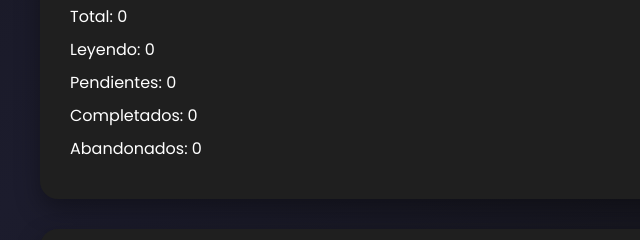
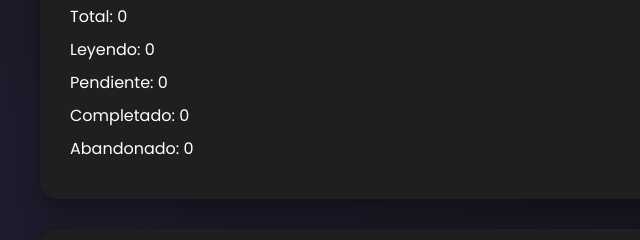
Before and after one commit to Cathwe/MangaVault, a plain HTML site: page index.html in a window 1280 px wide. Shown: the part 1213-1453 px from the top of the page, 0-640 px from the left. Drawn offline with Linux system fonts and the light colour scheme.

Commit message:
feat: errores de gramatica solucionados

```diff
--- a/index.html
+++ b/index.html
@@ -83,9 +83,9 @@
             <h2>Mi Biblioteca</h2>
             <p>Total: <span id="totalMangas">0</span></p>
             <p>Leyendo: <span id="leyendo">0</span></p>
-            <p>Pendientes: <span id="pendientes">0</span></p>
-            <p>Completados: <span id="completados">0</span></p>
-            <p>Abandonados: <span id="abandonados">0</span></p>
+            <p>Pendiente: <span id="pendiente">0</span></p>
+            <p>Completado: <span id="completado">0</span></p>
+            <p>Abandonado: <span id="abandonado">0</span></p>
         </section>
 
         <section id="contenedorMangas"></section>
--- a/js/script.js
+++ b/js/script.js
@@ -15,9 +15,9 @@ const filtroEstado = document.getElementById('filtroEstado');
 
 const totalMangas = document.getElementById('totalMangas');
 const leyendo = document.getElementById('leyendo');
-const pendientes = document.getElementById('pendientes');
-const completados = document.getElementById('completados');
-const abandonados = document.getElementById('abandonados');
+const pendiente = document.getElementById('pendiente');
+const completado = document.getElementById('completado');
+const abandonado = document.getElementById('abandonado');
 
 const contenedorMangas = document.getElementById('contenedorMangas');
 
@@ -68,9 +68,9 @@ function mostrarMangas() {
 function actualizarEstadisticas() {
     if (totalMangas) totalMangas.textContent = mangas.length;
     if (leyendo) leyendo.textContent = mangas.filter(m => m.estado === 'Leyendo').length;
-    if (pendientes) pendientes.textContent = mangas.filter(m => m.estado === 'Pendiente').length;
-    if (completados) completados.textContent = mangas.filter(m => m.estado === 'Completados').length;
-    if (abandonados) abandonados.textContent = mangas.filter(m => m.estado === 'Abandonados').length;
+    if (pendiente) pendiente.textContent = mangas.filter(m => m.estado === 'Pendiente').length;
+    if (completado) completado.textContent = mangas.filter(m => m.estado === 'Completado').length;
+    if (abandonado) abandonado.textContent = mangas.filter(m => m.estado === 'Abandonado').length;
 }
 
 function llenarFiltrosDinamicos() {
```
Also changed, not shown: img/Prueba validaciones.png (added).
